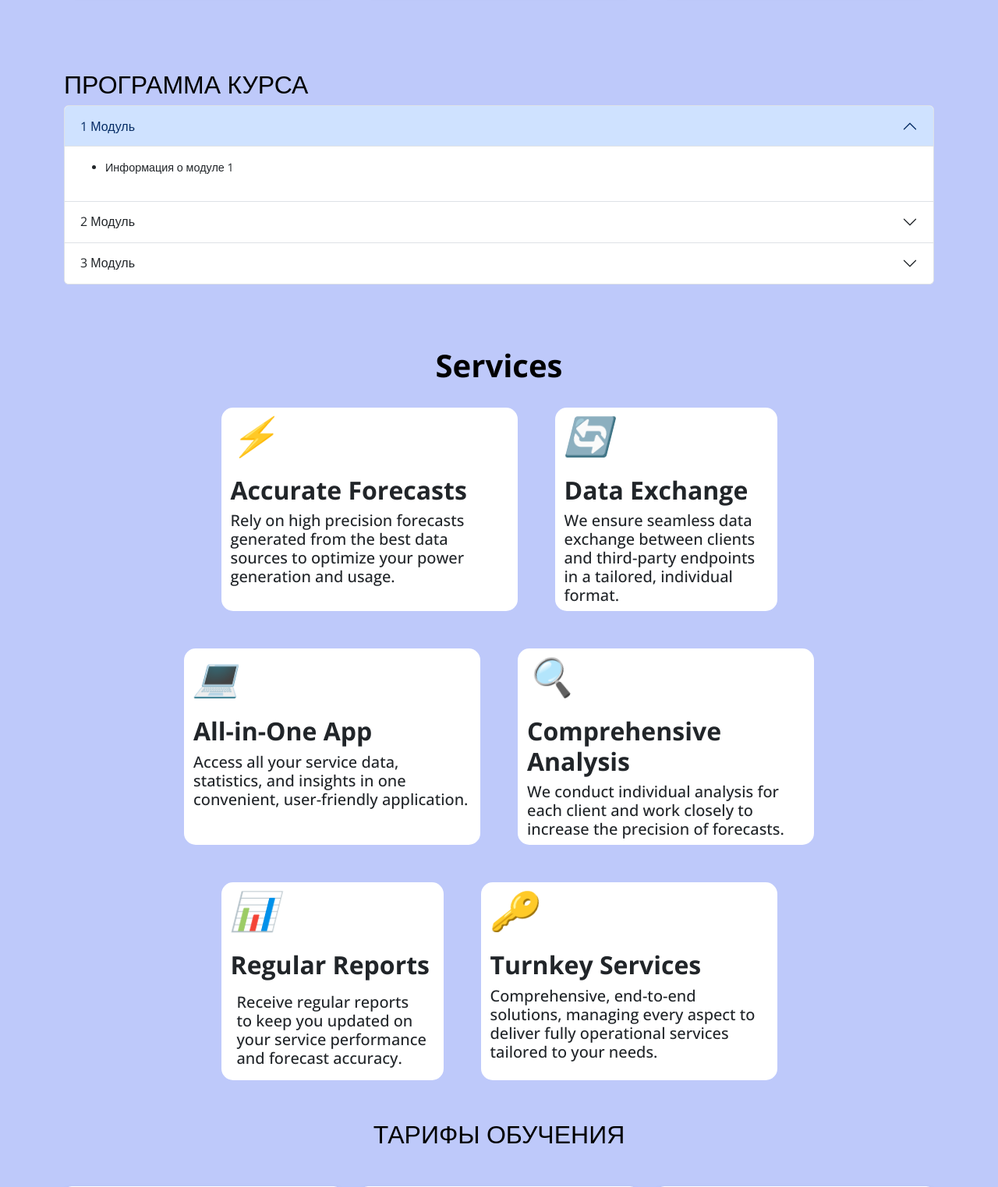
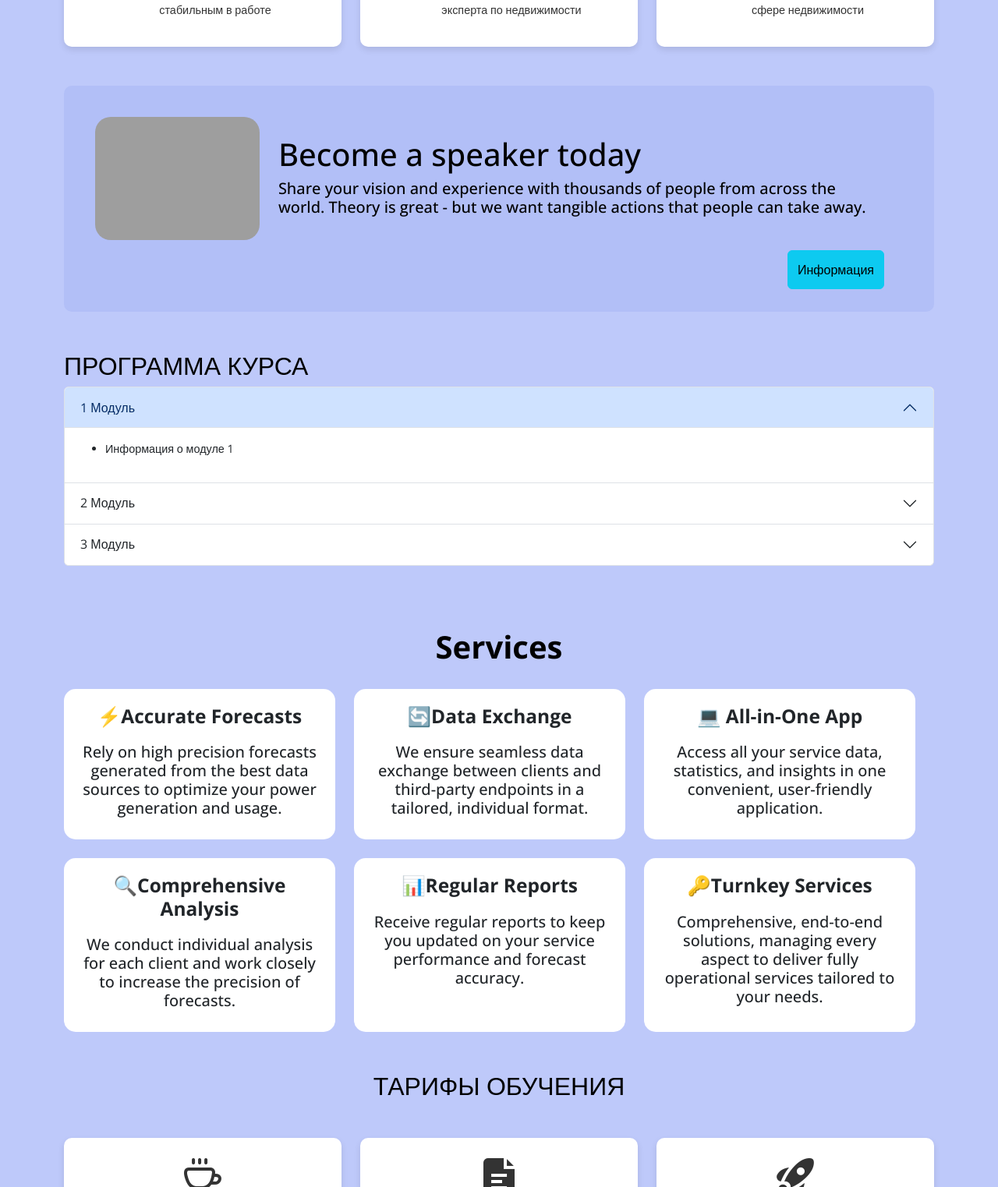
Before and after one commit to pmx-practice/webpractice, a PHP site: page / in a window 1280 px wide. Shown: the part 1991-3514 px from the top of the page at 78% size. Run offline with PHP 8.4, Linux system fonts and the light colour scheme; grey boxes are pictures that could not be loaded.

Commit message:
add section about speaker and fix key values block

```diff
--- a/css/style.css
+++ b/css/style.css
@@ -112,13 +112,6 @@ body {
 .hero-image img {
     width: 100%;
     height: auto;
-}
-
-/* Кнопки */
-.btn-primary {
-    background-color: #fdd835;
-    color: #000000;
-    border: none;
 }
 
 .btn-outline-light {
@@ -336,18 +329,28 @@ body {
     text-align: center;
 }
 .card{
+    flex: 1 1 calc(33.333% - 3rem);
+    box-sizing: border-box;
     border: none;
     border-radius: 15px;
+    padding: 20px;
+    text-align: center;
 }
 .card-body{
     border: none;
     border-radius: 15px;
     background-color: #ae70ff;
+    color: #000000;
 }
 .cards-container{
-    grid-template-columns: repeat(auto-fill minmax(300px, 1fr));
-    gap: 3rem;
+    display: flex;
+    flex-wrap: wrap;
     justify-content: center;
+    gap: 1.5rem;
+    width: 100%;
+    padding-right: calc(var(--bs-gutter-x) * 0.5);
+    padding-left: calc(var(--bs-gutter-x) * 0.5);
+    margin-top: var(--bs-gutter-y);
 }
 .namser{
     text-align: center;
@@ -355,5 +358,40 @@ body {
     margin: 30px;
 }
 .keytitle{
+    font-size: 170%;
     font-weight: bold;
+    margin-bottom: 20px;
 }
+.aboutsp-section {
+    border-radius: 10px;
+    background-color: #b2bff7;
+    color: rgb(0, 0, 0);
+    display: flex;
+    padding: 40px;
+}
+
+.aboutsp-section img {
+    max-width: 100%;
+    border-radius: 20px;
+}
+
+.aboutsp-section text{
+    max-width: 100%;
+}
+
+.aboutsp-section button{
+    position: relative;
+    height: 50px;
+    float: right;
+    top: 22%;
+}
+
+.cards-container row{
+    gap: 3rem;
+    flex-shrink: 0;
+    width: 100%;
+    max-width: 100%;
+    padding-right: calc(var(--bs-gutter-x)* .5);
+    padding-left: calc(var(--bs-gutter-x)* .5);
+    margin-top: var(--bs-gutter-y);
+}
--- a/index.php
+++ b/index.php
@@ -33,6 +33,9 @@
     <!-- Секция "Что вы узнаете на курсе" -->
     <?php include'sections/about_lesson.php';?>
 
+    <!--About Speaker section--->
+    <?php include'sections/about_sp.php'; ?>
+
     <!-- Секция программы курса -->
    <?php include'sections/program.php'; ?>
 
--- /dev/null
+++ b/sections/about_sp.php
@@ -0,0 +1,13 @@
+<div class="container border-none rounded ">
+ <div class="aboutsp-section">
+    <div class="img">
+        <img src="https://img.freepik.com/free-photo/portrait-successful-man-having-stubble-posing-with-broad-smile-keeping-arms-folded_171337-1267.jpg?ga=GA1.1.961539177.1726495942&semt=ais_hybrid">
+    </div>
+    <div class="text p-4">
+        <h1>Become a speaker today</h1>
+        <h5>Share your vision and experience with thousands of people from across the world. Theory is great - but we want tangible actions that people can take away.</h5>
+        <button type="button" class="btn btn-sp btn-info">Информация</button>
+    </div>
+
+ </div>
+</div>
--- a/sections/values.php
+++ b/sections/values.php
@@ -1,37 +1,33 @@
-<div class="container gap-1">
+<div class="container">
 <section class="services">
         <h1 class="namser">Services</h1>
         <div class="cards-container row">
             <div class="card col-md-4 ">
-                <i class="icon">⚡</i>
-                <h2 class="keytitle">Accurate Forecasts</h2>
+                <h2 class="keytitle">⚡Accurate Forecasts</h2>
                 <h5>Rely on high precision forecasts generated from the best data sources to optimize your power generation and usage.</h5>
             </div>
-            <div class="card col-md-3 ">
-                <i class="icon">🔄</i>
-                <h2 class="keytitle">Data Exchange</h2>
+            <div class="card col-md-4 ">
+                <h2 class="keytitle">🔄Data Exchange</h2>
                 <h5>We ensure seamless data exchange between clients and third-party endpoints in a tailored, individual format.</h5>
             </div>
             <div class="card col-md-4  ">
-                <i class="icon">💻</i>
-                <h2 class="keytitle">All-in-One App</h2>
+                <h2 class="keytitle">💻 All-in-One App</h2>
                 <h5>Access all your service data, statistics, and insights in one convenient, user-friendly application.</h5>
             </div>
+
             <div class="card col-md-4 ">
-                <i class="icon">🔍</i>
-                <h2 class="keytitle">Comprehensive Analysis</h2>
+                <h2 class="keytitle">🔍Comprehensive Analysis</h2>
                 <h5 p-2>We conduct individual analysis for each client and work closely to increase the precision of forecasts.</h5>
             </div>
-            <div class="card col-md-3 ">
-                <i class="icon">📊</i>
-                <h2 class="keytitle">Regular Reports</h2>
-                <h5 class="p-2">Receive regular reports to keep you updated on your service performance and forecast accuracy.</h5>
+            <div class="card col-md-4 ">
+                <h2 class="keytitle">📊Regular Reports</h2>
+                <h5 >Receive regular reports to keep you updated on your service performance and forecast accuracy.</h5>
             </div>
             <div class="card col-md-4 ">
-                <i class="icon">🔑</i>
-                <h2 class="keytitle">Turnkey Services</h2>
+                <h2 class="keytitle">🔑Turnkey Services</h2>
                 <h5 >Comprehensive, end-to-end solutions, managing every aspect to deliver fully operational services tailored to your needs.</h5>
             </div>
+
         </div>
     </section>
     </div>
```
